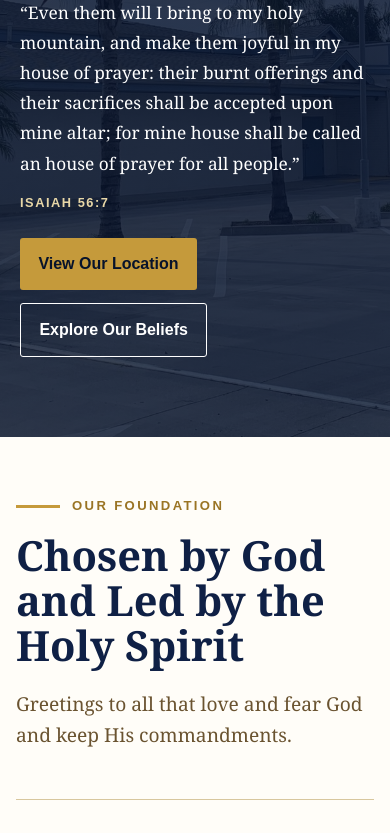
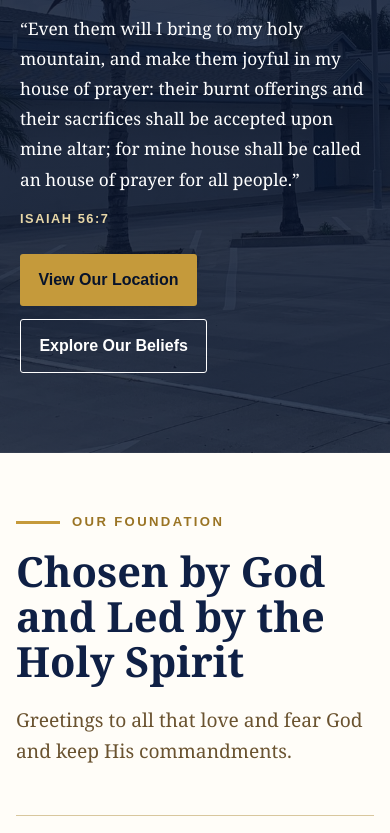
Before and after one commit to crewfamily2005-sudo/icog-website004, a plain HTML site: page index.html in a window 390 px wide. Shown: the part 468-1301 px from the top of the page. Drawn offline with Linux system fonts and the light colour scheme.

Commit message:
Update index.html

```diff
--- a/index.html
+++ b/index.html
@@ -86,6 +86,42 @@
     font-weight: bold;
     letter-spacing: .12em;
     text-transform: uppercase;
+  }
+
+  /* =========================================================
+     STABILIZE HOME BANNER IMAGE
+  ========================================================= */
+
+  /*
+     The main stylesheet may use background-size: cover.
+     That causes the church photograph to appear to zoom
+     in and out as the browser window changes shape.
+
+     These rules keep the image at a more consistent scale.
+  */
+
+  .hero {
+    min-height: 560px;
+    background-size: 1600px auto !important;
+    background-position: center center !important;
+    background-repeat: no-repeat !important;
+  }
+
+  .hero-inner {
+    min-height: 560px;
+    display: flex;
+    flex-direction: column;
+    justify-content: center;
+  }
+
+  /* Extra-wide desktop screens */
+
+  @media (min-width: 1600px) {
+
+    .hero {
+      background-size: 1800px auto !important;
+    }
+
   }
 
   /* =========================================================
@@ -311,6 +347,15 @@
 
   @media (max-width: 900px) {
 
+    .hero {
+      min-height: 520px;
+      background-size: 1450px auto !important;
+    }
+
+    .hero-inner {
+      min-height: 520px;
+    }
+
     .visit-layout {
       grid-template-columns: 1fr;
     }
@@ -335,6 +380,16 @@
     .brand-emblem svg {
       width: 40px;
       height: 40px;
+    }
+
+    .hero {
+      min-height: 520px;
+      background-size: auto 100% !important;
+      background-position: center center !important;
+    }
+
+    .hero-inner {
+      min-height: 520px;
     }
 
     .hero-church-name {
@@ -400,8 +455,15 @@ Skip to main content
   stroke-linecap="round"
 />
 
-<path d="M20 53L50 29l30 24" fill="#c59a3b"/>
-<path d="M27 52L50 35l23 17" fill="#ffffff"/>
+<path
+  d="M20 53L50 29l30 24"
+  fill="#c59a3b"
+/>
+
+<path
+  d="M27 52L50 35l23 17"
+  fill="#ffffff"
+/>
 
 <rect
   x="27"
@@ -420,15 +482,33 @@ Skip to main content
   fill="#ffffff"
 />
 
-<path d="M39 29L50 19l11 10" fill="#c59a3b"/>
+<path
+  d="M39 29L50 19l11 10"
+  fill="#c59a3b"
+/>
 
 <path
   d="M43 85V68c0-5 3-8 7-8s7 3 7 8v17"
   fill="#0f2045"
 />
 
-<rect x="32" y="61" width="7" height="11" rx="3" fill="#0f2045"/>
-<rect x="61" y="61" width="7" height="11" rx="3" fill="#0f2045"/>
+<rect
+  x="32"
+  y="61"
+  width="7"
+  height="11"
+  rx="3"
+  fill="#0f2045"
+/>
+
+<rect
+  x="61"
+  y="61"
+  width="7"
+  height="11"
+  rx="3"
+  fill="#0f2045"
+/>
 
 <path
   d="M15 87c22-7 48-7 70 0"
@@ -469,7 +549,10 @@ Menu
 <ul>
 
 <li>
-<a href="index.html" aria-current="page">
+<a
+  href="index.html"
+  aria-current="page"
+>
 Home
 </a>
 </li>
@@ -508,7 +591,9 @@ Visit Us
 
 <main id="main">
 
-<!-- HERO -->
+<!-- =======================================================
+     HERO
+======================================================= -->
 
 <section class="hero">
 
@@ -537,11 +622,17 @@ Isaiah 56:7
 
 <div class="actions">
 
-<a class="btn btn-gold" href="visit.html">
+<a
+  class="btn btn-gold"
+  href="visit.html"
+>
 View Our Location
 </a>
 
-<a class="btn btn-line" href="beliefs.html">
+<a
+  class="btn btn-line"
+  href="beliefs.html"
+>
 Explore Our Beliefs
 </a>
 
@@ -551,7 +642,9 @@ Explore Our Beliefs
 
 </section>
 
-<!-- OUR FOUNDATION -->
+<!-- =======================================================
+     OUR FOUNDATION
+======================================================= -->
 
 <section class="section foundation-section">
 
@@ -653,7 +746,9 @@ May God richly bless you.
 
 </section>
 
-<!-- COME WORSHIP WITH US -->
+<!-- =======================================================
+     COME WORSHIP WITH US
+======================================================= -->
 
 <section class="section visit-section">
 
```
